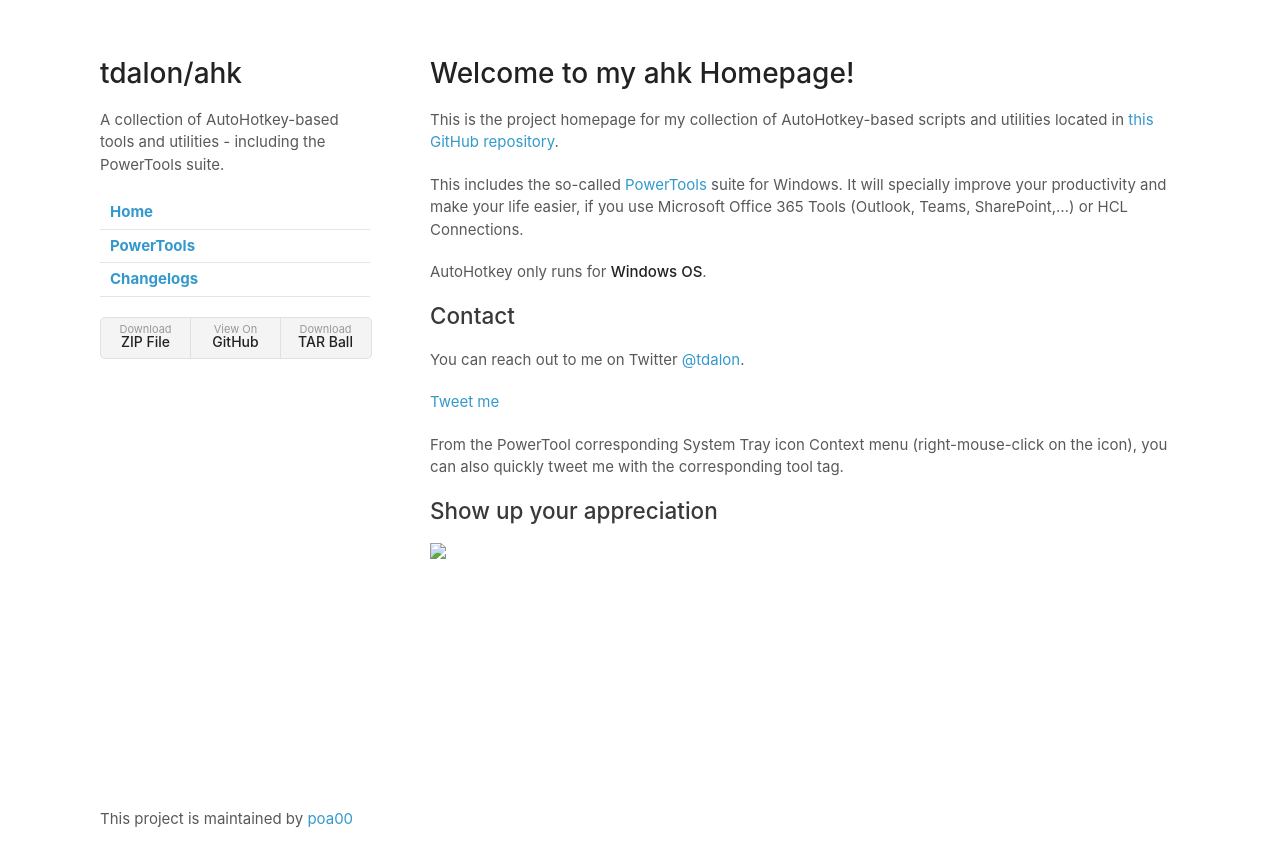
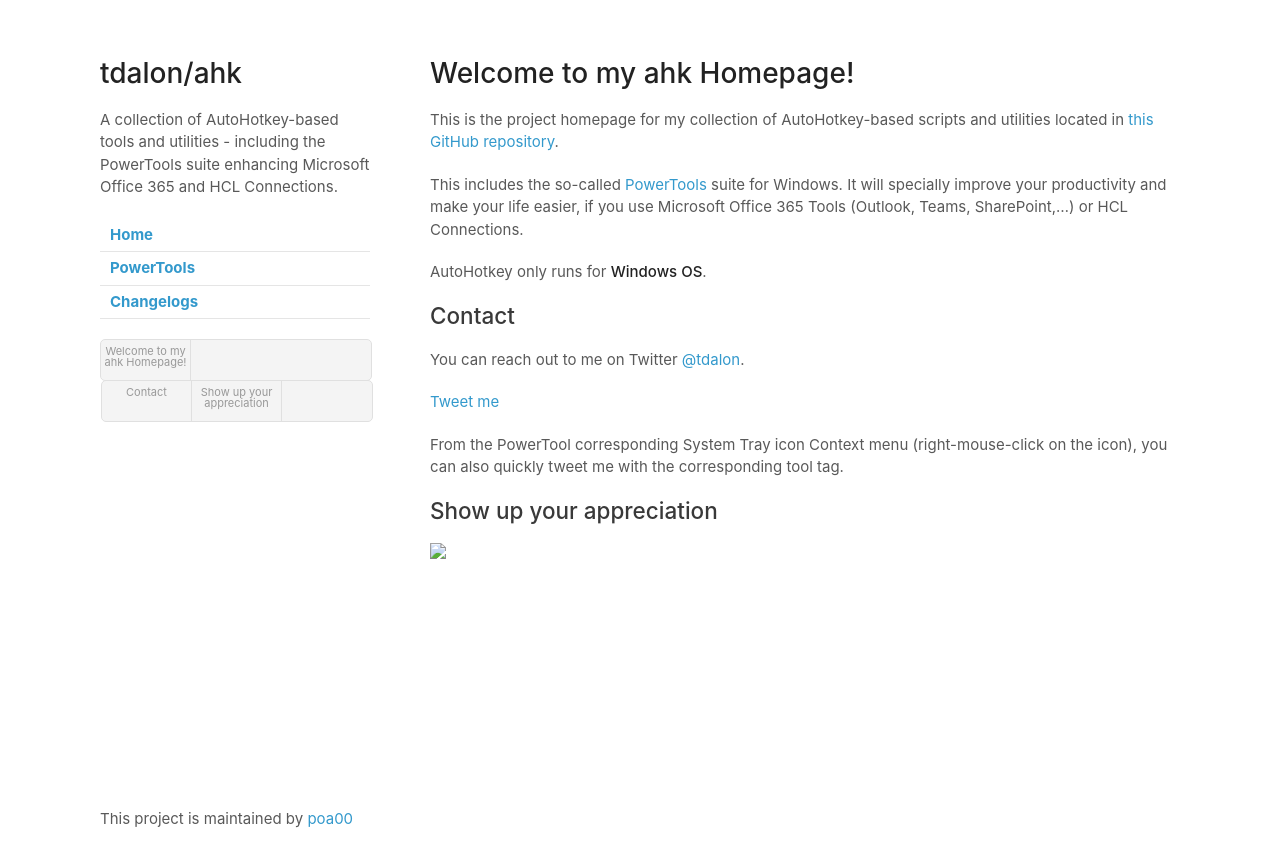
Before and after one commit to poa00/ahk-mso, a Jekyll site: the page built from docs/index.md, in a window 1280 px wide. Shown: the top 867 px of the page. Built offline with Jekyll 4.4.1, drawn with Linux system fonts in a browser that asks for light colours; our own code applies the rules of GitHub Pages for plain Markdown files; some of the changed lines change nothing that is shown.

Commit message:
update homepage with TOC

```diff
--- a/docs/_config.yml
+++ b/docs/_config.yml
@@ -1,8 +1,8 @@
 theme: jekyll-theme-minimal
 title: tdalon/ahk
-description: A collection of AutoHotkey-based tools and utilities - including the PowerTools suite.
+description: A collection of AutoHotkey-based tools and utilities - including the PowerTools suite enhancing Microsoft Office 365 and HCL Connections.
 logo: /assets/img/favicon.png
-show_downloads: True
+show_downloads: False
 google_analytics: UA-179982805-1
 navigation:
   - title: Home
--- /dev/null
+++ b/docs/_includes/toc.html
@@ -0,0 +1,182 @@
+{% capture tocWorkspace %}
+    {% comment %}
+        Copyright (c) 2017 Vladimir "allejo" Jimenez
+
+        Permission is hereby granted, free of charge, to any person
+        obtaining a copy of this software and associated documentation
+        files (the "Software"), to deal in the Software without
+        restriction, including without limitation the rights to use,
+        copy, modify, merge, publish, distribute, sublicense, and/or sell
+        copies of the Software, and to permit persons to whom the
+        Software is furnished to do so, subject to the following
+        conditions:
+
+        The above copyright notice and this permission notice shall be
+        included in all copies or substantial portions of the Software.
+
+        THE SOFTWARE IS PROVIDED "AS IS", WITHOUT WARRANTY OF ANY KIND,
+        EXPRESS OR IMPLIED, INCLUDING BUT NOT LIMITED TO THE WARRANTIES
+        OF MERCHANTABILITY, FITNESS FOR A PARTICULAR PURPOSE AND
+        NONINFRINGEMENT. IN NO EVENT SHALL THE AUTHORS OR COPYRIGHT
+        HOLDERS BE LIABLE FOR ANY CLAIM, DAMAGES OR OTHER LIABILITY,
+        WHETHER IN AN ACTION OF CONTRACT, TORT OR OTHERWISE, ARISING
+        FROM, OUT OF OR IN CONNECTION WITH THE SOFTWARE OR THE USE OR
+        OTHER DEALINGS IN THE SOFTWARE.
+    {% endcomment %}
+    {% comment %}
+        Version 1.1.0
+          https://github.com/allejo/jekyll-toc
+
+        "...like all things liquid - where there's a will, and ~36 hours to spare, there's usually a/some way" ~jaybe
+
+        Usage:
+            {% include toc.html html=content sanitize=true class="inline_toc" id="my_toc" h_min=2 h_max=3 %}
+
+        Parameters:
+            * html         (string) - the HTML of compiled markdown generated by kramdown in Jekyll
+
+        Optional Parameters:
+            * sanitize      (bool)   : false  - when set to true, the headers will be stripped of any HTML in the TOC
+            * class         (string) :   ''   - a CSS class assigned to the TOC
+            * id            (string) :   ''   - an ID to assigned to the TOC
+            * h_min         (int)    :   1    - the minimum TOC header level to use; any header lower than this value will be ignored
+            * h_max         (int)    :   6    - the maximum TOC header level to use; any header greater than this value will be ignored
+            * ordered       (bool)   : false  - when set to true, an ordered list will be outputted instead of an unordered list
+            * item_class    (string) :   ''   - add custom class(es) for each list item; has support for '%level%' placeholder, which is the current heading level
+            * submenu_class (string) :   ''   - add custom class(es) for each child group of headings; has support for '%level%' placeholder which is the current "submenu" heading level
+            * base_url      (string) :   ''   - add a base url to the TOC links for when your TOC is on another page than the actual content
+            * anchor_class  (string) :   ''   - add custom class(es) for each anchor element
+            * skip_no_ids   (bool)   : false  - skip headers that do not have an `id` attribute
+
+        Output:
+            An ordered or unordered list representing the table of contents of a markdown block. This snippet will only
+            generate the table of contents and will NOT output the markdown given to it
+    {% endcomment %}
+
+    {% capture newline %}
+    {% endcapture %}
+    {% assign newline = newline | rstrip %} <!-- Remove the extra spacing but preserve the newline -->
+
+    {% capture deprecation_warnings %}{% endcapture %}
+
+    {% if include.baseurl %}
+        {% capture deprecation_warnings %}{{ deprecation_warnings }}<!-- jekyll-toc :: "baseurl" has been deprecated, use "base_url" instead -->{{ newline }}{% endcapture %}
+    {% endif %}
+
+    {% if include.skipNoIDs %}
+        {% capture deprecation_warnings %}{{ deprecation_warnings }}<!-- jekyll-toc :: "skipNoIDs" has been deprecated, use "skip_no_ids" instead -->{{ newline }}{% endcapture %}
+    {% endif %}
+
+    {% capture jekyll_toc %}{% endcapture %}
+    {% assign orderedList = include.ordered | default: false %}
+    {% assign baseURL = include.base_url | default: include.baseurl | default: '' %}
+    {% assign skipNoIDs = include.skip_no_ids | default: include.skipNoIDs | default: false %}
+    {% assign minHeader = include.h_min | default: 1 %}
+    {% assign maxHeader = include.h_max | default: 6 %}
+    {% assign nodes = include.html | strip | split: '<h' %}
+
+    {% assign firstHeader = true %}
+    {% assign currLevel = 0 %}
+    {% assign lastLevel = 0 %}
+
+    {% capture listModifier %}{% if orderedList %}ol{% else %}ul{% endif %}{% endcapture %}
+
+    {% for node in nodes %}
+        {% if node == "" %}
+            {% continue %}
+        {% endif %}
+
+        {% assign currLevel = node | replace: '"', '' | slice: 0, 1 | times: 1 %}
+
+        {% if currLevel < minHeader or currLevel > maxHeader %}
+            {% continue %}
+        {% endif %}
+
+        {% assign _workspace = node | split: '</h' %}
+
+        {% assign _idWorkspace = _workspace[0] | split: 'id="' %}
+        {% assign _idWorkspace = _idWorkspace[1] | split: '"' %}
+        {% assign htmlID = _idWorkspace[0] %}
+
+        {% assign _classWorkspace = _workspace[0] | split: 'class="' %}
+        {% assign _classWorkspace = _classWorkspace[1] | split: '"' %}
+        {% assign htmlClass = _classWorkspace[0] %}
+
+        {% if htmlClass contains "no_toc" %}
+            {% continue %}
+        {% endif %}
+
+        {% if firstHeader %}
+            {% assign minHeader = currLevel %}
+        {% endif %}
+
+        {% capture _hAttrToStrip %}{{ _workspace[0] | split: '>' | first }}>{% endcapture %}
+        {% assign header = _workspace[0] | replace: _hAttrToStrip, '' %}
+
+        {% if include.item_class and include.item_class != blank %}
+            {% capture listItemClass %} class="{{ include.item_class | replace: '%level%', currLevel | split: '.' | join: ' ' }}"{% endcapture %}
+        {% endif %}
+
+        {% if include.submenu_class and include.submenu_class != blank %}
+            {% assign subMenuLevel = currLevel | minus: 1 %}
+            {% capture subMenuClass %} class="{{ include.submenu_class | replace: '%level%', subMenuLevel | split: '.' | join: ' ' }}"{% endcapture %}
+        {% endif %}
+
+        {% capture anchorBody %}{% if include.sanitize %}{{ header | strip_html }}{% else %}{{ header }}{% endif %}{% endcapture %}
+
+        {% if htmlID %}
+            {% capture anchorAttributes %} href="{% if baseURL %}{{ baseURL }}{% endif %}#{{ htmlID }}"{% endcapture %}
+
+            {% if include.anchor_class %}
+                {% capture anchorAttributes %}{{ anchorAttributes }} class="{{ include.anchor_class | split: '.' | join: ' ' }}"{% endcapture %}
+            {% endif %}
+
+            {% capture listItem %}<a{{ anchorAttributes }}>{{ anchorBody }}</a>{% endcapture %}
+        {% elsif skipNoIDs == true %}
+            {% continue %}
+        {% else %}
+            {% capture listItem %}{{ anchorBody }}{% endcapture %}
+        {% endif %}
+
+        {% if currLevel > lastLevel %}
+            {% capture jekyll_toc %}{{ jekyll_toc }}<{{ listModifier }}{{ subMenuClass }}>{% endcapture %}
+        {% elsif currLevel < lastLevel %}
+            {% assign repeatCount = lastLevel | minus: currLevel %}
+
+            {% for i in (1..repeatCount) %}
+                {% capture jekyll_toc %}{{ jekyll_toc }}</li></{{ listModifier }}>{% endcapture %}
+            {% endfor %}
+
+            {% capture jekyll_toc %}{{ jekyll_toc }}</li>{% endcapture %}
+        {% else %}
+            {% capture jekyll_toc %}{{ jekyll_toc }}</li>{% endcapture %}
+        {% endif %}
+
+        {% capture jekyll_toc %}{{ jekyll_toc }}<li{{ listItemClass }}>{{ listItem }}{% endcapture %}
+
+        {% assign lastLevel = currLevel %}
+        {% assign firstHeader = false %}
+    {% endfor %}
+
+    {% assign repeatCount = minHeader | minus: 1 %}
+    {% assign repeatCount = lastLevel | minus: repeatCount %}
+    {% for i in (1..repeatCount) %}
+        {% capture jekyll_toc %}{{ jekyll_toc }}</li></{{ listModifier }}>{% endcapture %}
+    {% endfor %}
+
+    {% if jekyll_toc != '' %}
+        {% assign rootAttributes = '' %}
+        {% if include.class and include.class != blank %}
+            {% capture rootAttributes %} class="{{ include.class | split: '.' | join: ' ' }}"{% endcapture %}
+        {% endif %}
+
+        {% if include.id and include.id != blank %}
+            {% capture rootAttributes %}{{ rootAttributes }} id="{{ include.id }}"{% endcapture %}
+        {% endif %}
+
+        {% if rootAttributes %}
+            {% assign nodes = jekyll_toc | split: '>' %}
+            {% capture jekyll_toc %}<{{ listModifier }}{{ rootAttributes }}>{{ nodes | shift | join: '>' }}>{% endcapture %}
+        {% endif %}
+    {% endif %}
+{% endcapture %}{% assign tocWorkspace = '' %}{{ deprecation_warnings }}{{ jekyll_toc }}
--- a/docs/_layouts/default.html
+++ b/docs/_layouts/default.html
@@ -28,6 +28,8 @@
           {% endfor %}
         </table>
 
+		{% include toc.html html=content %}
+
         {% if site.show_downloads %}
           <ul>
             <li><a href="{{ site.github.zip_url }}">Download <strong>ZIP File</strong></a></li>
```
